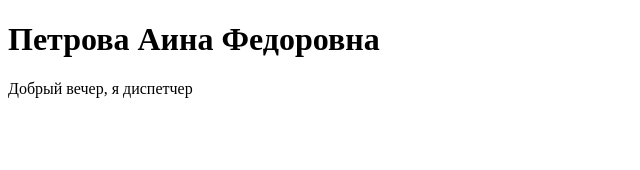
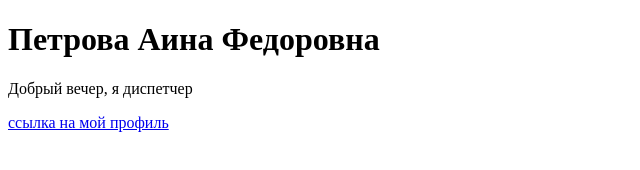
Before and after one commit to Aina-Petr11/mi-Lab, a plain HTML site: page index.html in a window 1280 px wide. Shown: the whole page, without its empty margins (0-640 px from the left). Drawn offline with Linux system fonts and the light colour scheme.

Commit message:
Добавление ссылки на профиль
Добавлен код на мой профиль в Цифровом университете АлтГУ

```diff
--- a/index.html
+++ b/index.html
@@ -6,5 +6,6 @@
   <body>
    <h1>Петрова Аина Федоровна</h1>
    <p>Добрый вечер, я диспетчер</p>
+    <a href="https://portal.edu.asu.ru/my/">ссылка на мой профиль</a>
   </body>
 </html>
```
